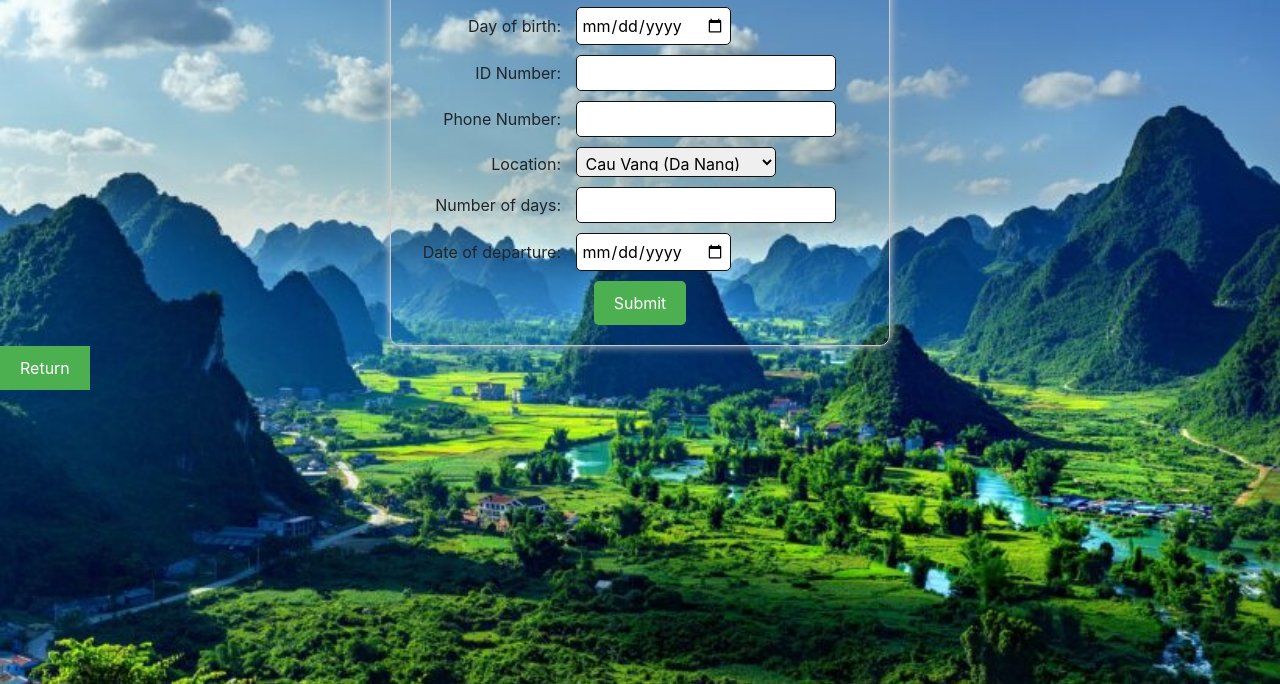
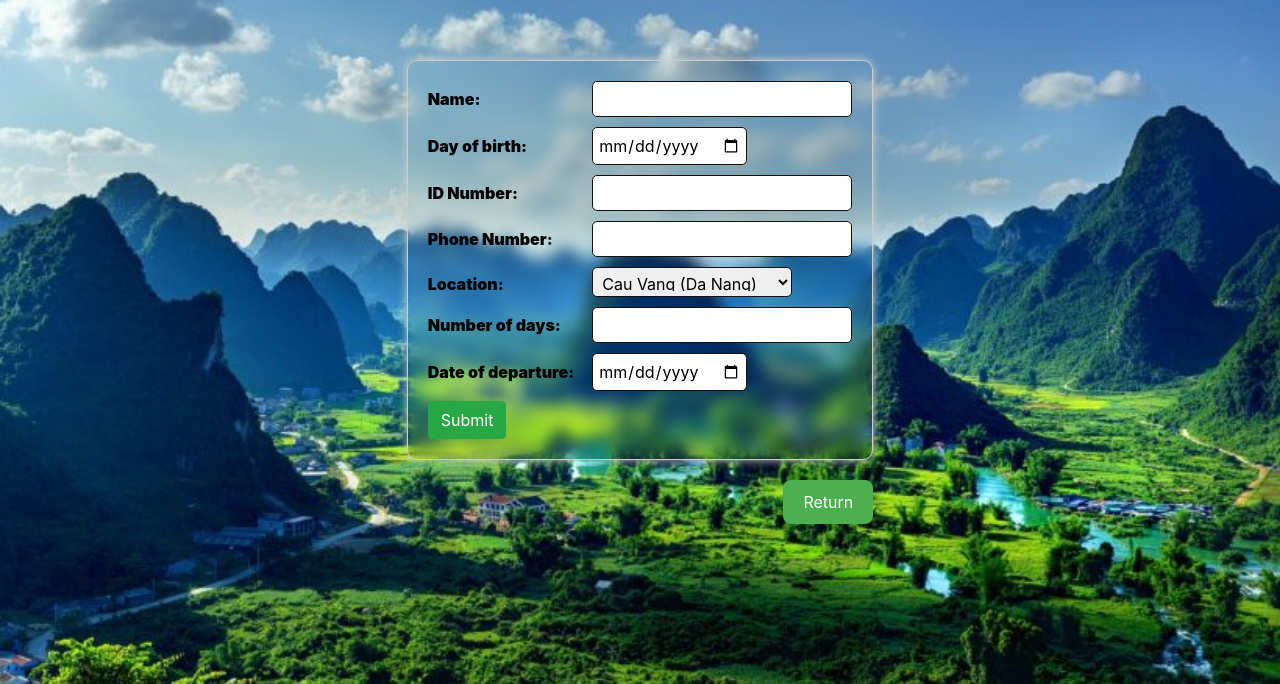
Before and after one commit to NgoPhuc204/tourest, a plain HTML site: page index2.html in a window 1280 px wide. Shown: the part 116-800 px from the top of the page. Drawn offline with nearby package versions, Linux system fonts and the light colour scheme.

Commit message:
upload code

```diff
--- /dev/null
+++ b/assets/css/book.css
@@ -0,0 +1,29 @@
+body{
+    padding-top: 30px;
+    display: flex;
+    flex-direction: column;
+    justify-content: center;
+    align-items: center;
+    gap: 90px;
+}
+
+.booknow{
+   height: 100%;
+}
+
+body .booknow form {
+    backdrop-filter: blur(8px);
+}
+body .booknow label {
+    text-align: left;
+    font-weight: 900;
+    color: black;
+}
+.return-btn-wrapper{
+    display: flex;
+    justify-content: flex-end;
+}
+.return-btn{
+    margin-top: 20px;
+    border-radius: 8px;
+}
--- a/index2.html
+++ b/index2.html
@@ -12,6 +12,7 @@
         background-size: cover; /* Tùy chỉnh kích thước hình ảnh nền */
       }
     </style>
+    <link rel="stylesheet" href="./assets/css/book.css">
 </head>
 <body >
 <style>
@@ -91,7 +92,7 @@
       <label for="ngay-khoi-hanh">Date of departure:</label>
       <input type="date" id="ngay-khoi-hanh" name="ngay-khoi-hanh"><br>
 
-      <input type="submit" value="Submit">
+      <button class="btn btn-success">Submit</button>
     </form>
 
     <style>
@@ -112,8 +113,8 @@
       }
     </style>
 
-    <div>
-      <button onclick="goToIndex()">Return</button>
+    <div class="return-btn-wrapper">
+      <button class="return-btn" onclick="goToIndex()">Return</button>
     </div>
 
     <script>
```
Also changed, not shown: assets/css/style.css (+32 -1 lines), index.html (+7 -7 lines).
